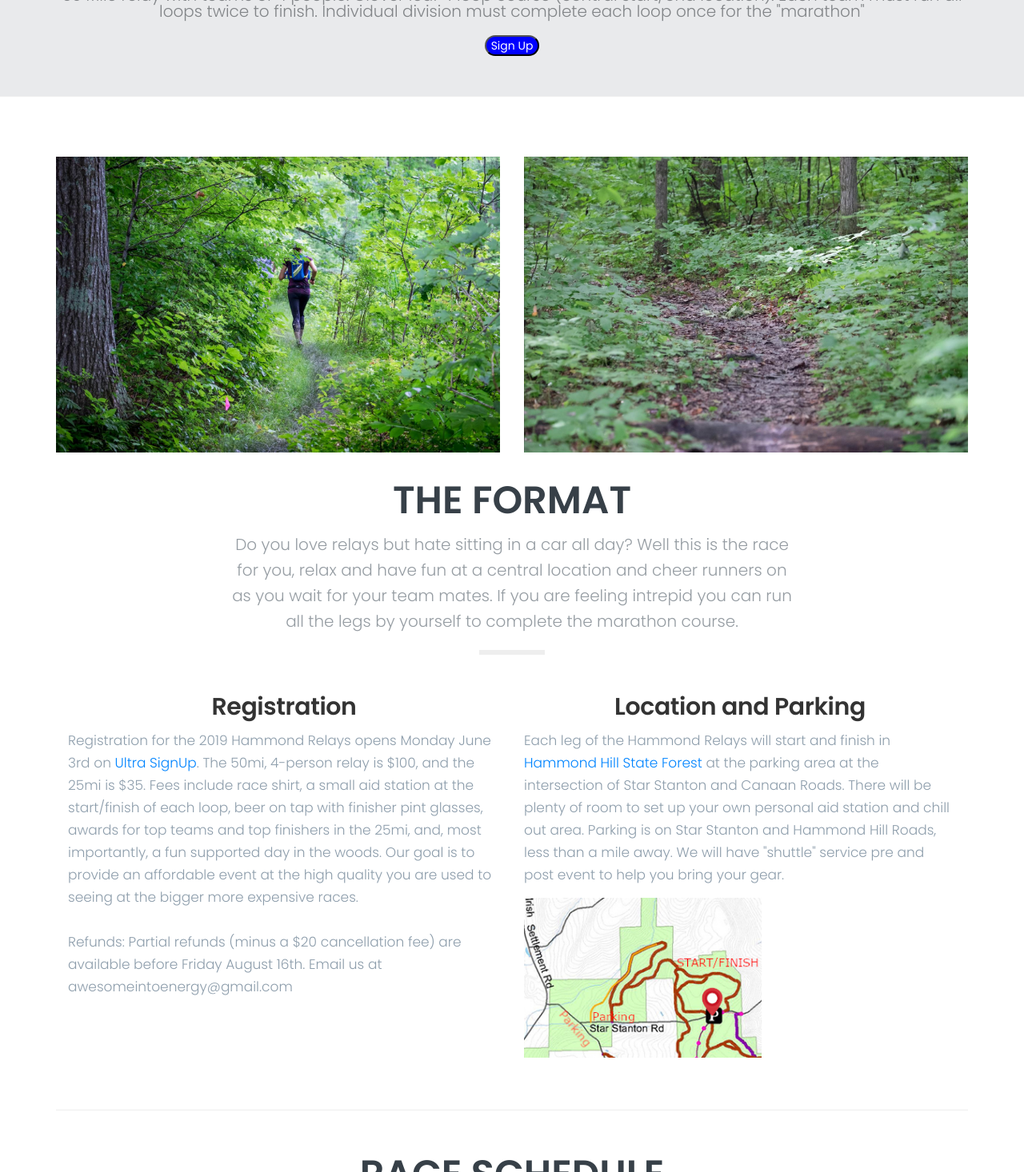
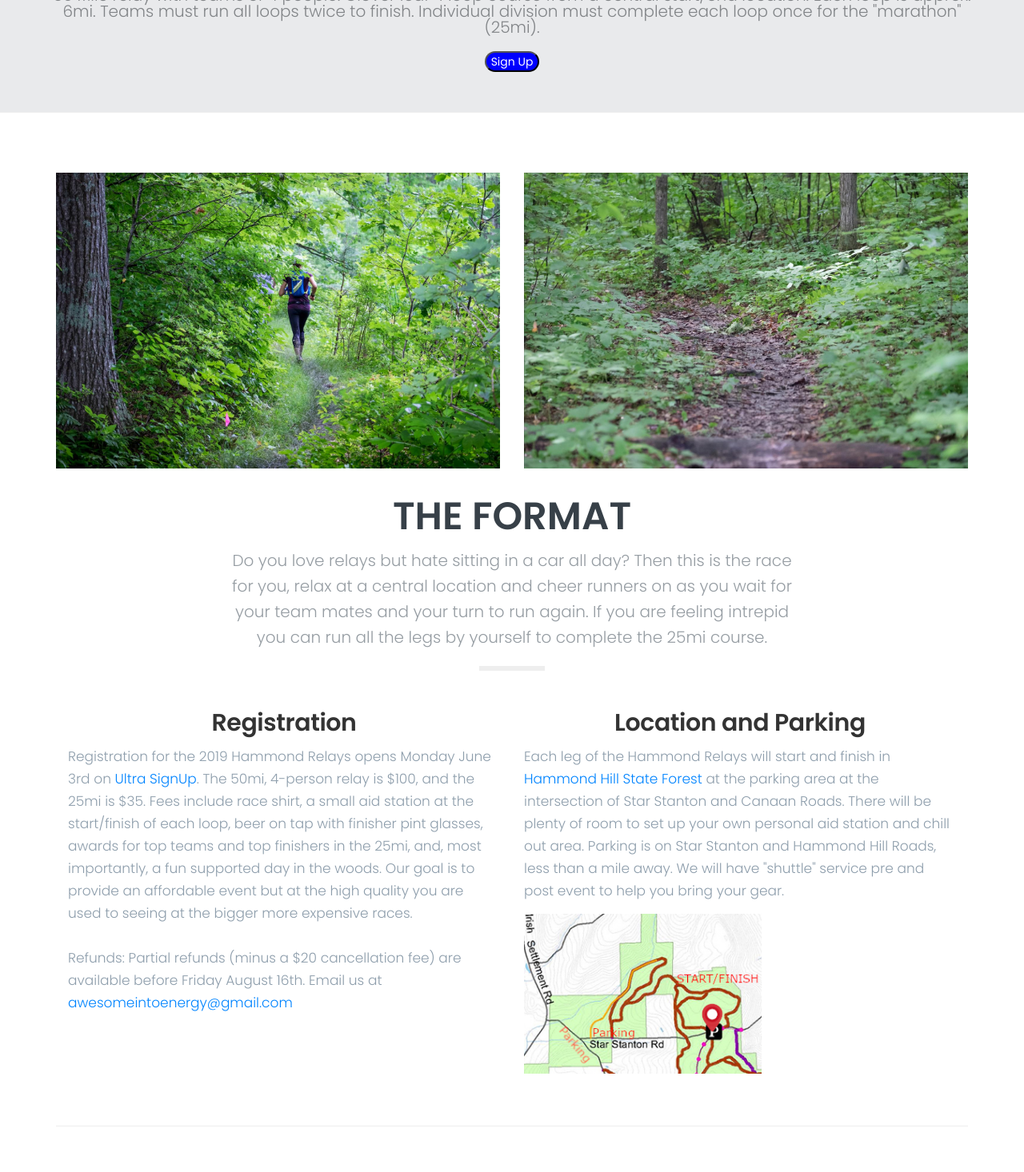
Before and after one commit to azyth/AIE_Productions_Website, a website: page hammond.html in a window 1280 px wide. Shown: the part 629-2095 px from the top of the page at 80% size. Drawn offline with Linux system fonts and the light colour scheme.

Commit message:
added pictures

```diff
--- a/hammond.html
+++ b/hammond.html
@@ -102,7 +102,7 @@ Surjith S M / @surjithctly
             <div class="row">
                 <h2>Hammond Relays</h2>
                 <img src="images/Hammond_Relays_2019_logo.png" alt="Image" style="max-height: 50vh;" />
-                <h4> 50 Mile relay with teams of 4 people. Clover leaf 4 loop course  (central start/end location). Each team must run all loops twice to finish. Individual division must complete each loop once for the "marathon"</h4>
+                <h4> 50 Mile relay with teams of 4 people. Clover leaf 4 loop course from a central start/end location. Each loop is approx. 6mi. Teams must run all loops twice to finish. Individual division must complete each loop once for the "marathon" (25mi).</h4>
                 <button onclick="window.location.href = 'https://ultrasignup.com/register.aspx?did=68419';"  style="
                 background: blue;
                 color: white;
@@ -125,18 +125,17 @@ Surjith S M / @surjithctly
             <br>
             <div class="row section-header wow fadeInUp">
                 <h2>The Format</h2>
-                <p>Do you love relays but hate sitting in a car all day? Well this is the race for you, relax and have fun at a central location and cheer runners on as you wait for your team mates.
-                    If you are feeling intrepid you can run all the legs by yourself to complete the marathon course. </p>
+                <p>Do you love relays but hate sitting in a car all day? Then this is the race for you, relax at a central location and cheer runners on as you wait for your team mates and your turn to run again. If you are feeling intrepid you can run all the legs by yourself to complete the 25mi course. </p>
             </div>
 
             <div class="row blog">
                 <div class="col-sm-6">
                         <h2 style="text-align: center">Registration</h2>
                     <p>Registration for the 2019 Hammond Relays opens Monday June 3rd on <a href="https://ultrasignup.com/register.aspx?did=68419">Ultra SignUp</a>. The 50mi, 4-person relay is $100, and the 25mi is $35. Fees include race shirt, a small aid station at the start/finish of each loop, beer on tap with finisher pint glasses, awards for top teams and top finishers in the 25mi, and, most importantly, a fun supported day in the woods.
-                        Our goal is to provide an affordable event at the high quality you are used to seeing at the bigger more expensive races.
+                        Our goal is to provide an affordable event but at the high quality you are used to seeing at the bigger more expensive races.
                         <br>
                         <br>
-                        Refunds: Partial refunds (minus a $20 cancellation fee) are available before Friday August 16th. Email us at awesomeintoenergy@gmail.com </p>
+                        Refunds: Partial refunds (minus a $20 cancellation fee) are available before Friday August 16th. Email us at <a href="awesomeintoenergy@gmail.com">awesomeintoenergy@gmail.com</a> </p>
                 </div>
                 <!-- // end .col-sm-6 -->
                 <div class="col-sm-6">
```
Also changed, not shown: index.html (+4 -4 lines), images/UNADJUSTEDNONRAW_thumb_9d7e.jpg (added), images/UNADJUSTEDNONRAW_thumb_9daf.jpg (added), 4 other files.
